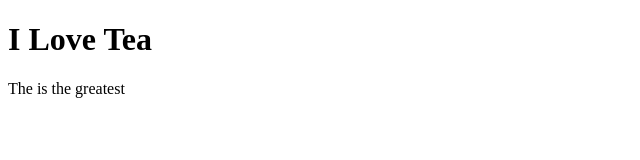
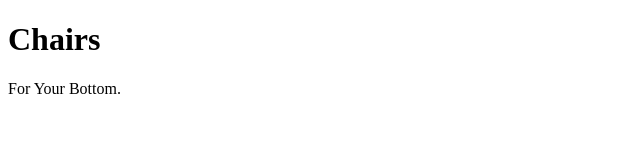
Before and after one commit to Simonjm1/2nd_project, a plain HTML site: page index.html in a window 1280 px wide. Shown: the whole page, without its empty margins (0-640 px from the left). Drawn offline with Linux system fonts and the light colour scheme.

Commit message:
images and more

```diff
--- a/index.html
+++ b/index.html
@@ -7,7 +7,7 @@
     <title>Document</title>
 </head>
 <body>
-    <h1>I Love Tea</h1>
-    <p>The is the greatest</p>
+    <h1>Chairs</h1>
+    <p>For Your Bottom.</p>
 </body>
 </html>
```
Also changed, not shown: 4 other files.
